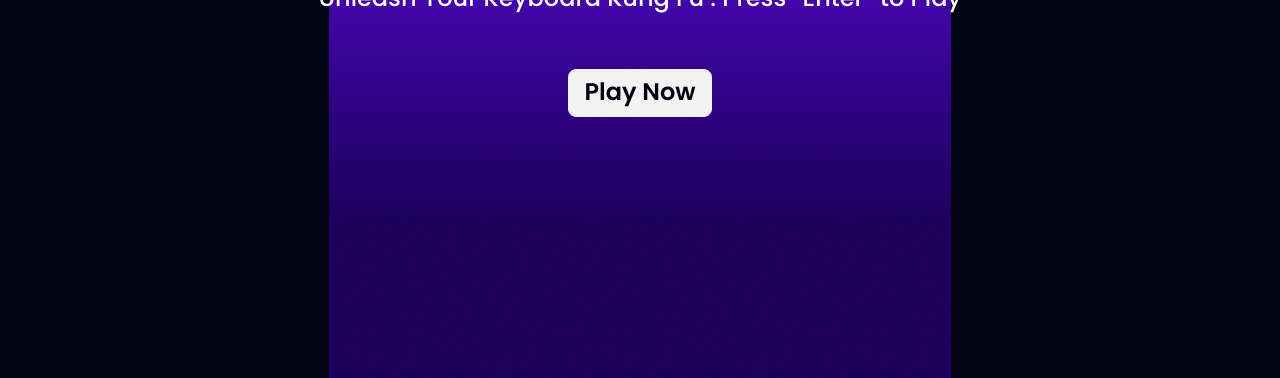
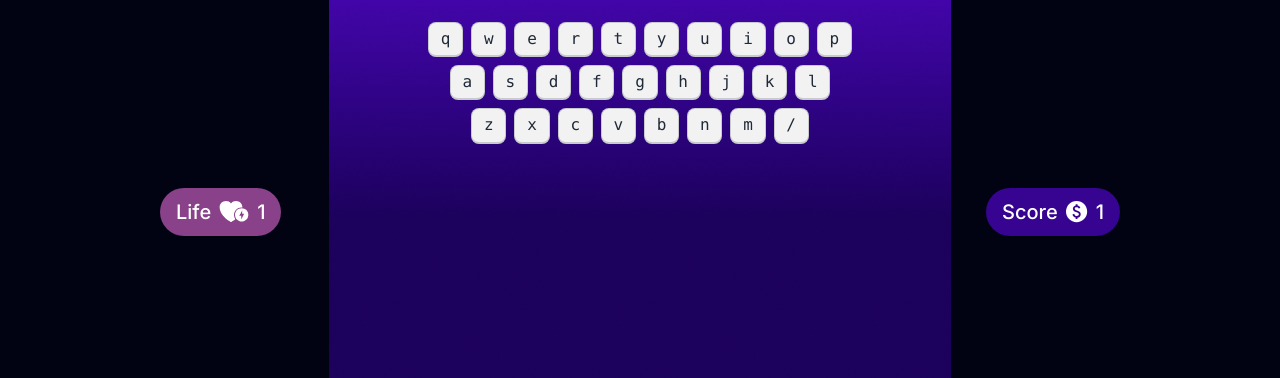
Before and after one commit to theabsparrow/Alfa-clash, a plain HTML site: page index.html in a window 1280 px wide. Shown: the part 422-800 px from the top of the page. Drawn offline with nearby package versions, Linux system fonts and the light colour scheme.

Commit message:
playground finished

```diff
--- a/index.html
+++ b/index.html
@@ -50,14 +50,102 @@
     <!-- main section starts -->
     <main class="bg-[#010313] bg-[url(images/background.png)] min-h-screen bg-no-repeat bg-center">
         <!-- start section starts -->
-        <section class="flex flex-col items-center justify-center pt-[150px]">
-            <h1 class="text-white text-[170px] leading-[256px] font-anton">ALPHABET CLASH</h1>
-            <p class="text-white text-[24px] font-poppins font-medium leading-[120%] mb-[56px]">Unleash Your Keyboard Kung Fu : Press “Enter” to Play</p>
+        <section class="flex flex-col items-center justify-center pt-[200px] lg:pt-[150px] hidden">
+            <h1 class="text-white text-[65px] lg:text-[170px] leading-[55px] lg:leading-[256px] font-anton">ALPHABET
+                CLASH</h1>
+            <p
+                class="text-white text-center text-[24px] font-poppins font-medium leading-[120%] mb-8 lg:mb-[56px] mt-7 lg:mt-0">
+                Unleash Your Keyboard Kung Fu : Press “Enter” to Play</p>
             <div>
-                <button class="btn text-[#010313] text-[24px] font-semibold font-poppins leading-[120%]">Play Now</button>
+                <button class="btn text-[#010313] text-[24px] font-semibold font-poppins leading-[120%]">Play
+                    Now</button>
             </div>
         </section>
         <!-- start section ends -->
+
+        <!-- playground section starts -->
+        <section>
+
+            <div class="flex flex-col items-center pt-10 lg:pt-24">
+                <!-- artboard section starts -->
+                <div
+                    class="artboard artboard-horizontal phone-6 border-[20px] border-[#010313CC] rounded-2xl bg-[#FFFFFFB3] hidden lg:flex flex-col">
+                    <div class="flex justify-center">
+                        <p class="text-lg font-poppins font-medium text-white bg-[#2F2941] px-6 py-3 rounded-b-xl">Don't
+                            watch keyboard while playing...</p>
+                    </div>
+                    <div class="flex justify-center">
+                        <p class="text-[#010313] text-[128px] font-semibold font-poppins">Y</p>
+                    </div>
+                </div>
+                <!-- artboard for small device -->
+                <div
+                    class="artboard artboard-horizontal phone-0 border-[10px] border-[#010313CC] rounded-2xl bg-[#FFFFFFB3] lg:hidden">
+                    <div class="flex justify-center">
+                        <p class="font-poppins font-medium text-white bg-[#2F2941] px-6 py-2 rounded-b-xl">Don't
+                            watch keyboard while playing...</p>
+                    </div>
+                    <div class="flex justify-center">
+                        <p class="text-[#010313] text-[90px] font-semibold font-poppins">Y</p>
+                    </div>
+                </div>
+                <!-- artboard sectione ends -->
+
+                <!-- keyboard section starts-->
+                <div class="mt-8 lg:mt-6 space-y-2 ">
+                    <div class="flex justify-center gap-1 my-1 w-full lg:space-x-1">
+                        <kbd class="kbd">q</kbd>
+                        <kbd class="kbd">w</kbd>
+                        <kbd class="kbd">e</kbd>
+                        <kbd class="kbd">r</kbd>
+                        <kbd class="kbd">t</kbd>
+                        <kbd class="kbd">y</kbd>
+                        <kbd class="kbd">u</kbd>
+                        <kbd class="kbd">i</kbd>
+                        <kbd class="kbd">o</kbd>
+                        <kbd class="kbd">p</kbd>
+                    </div>
+                    <div class="flex justify-center gap-1 my-1 w-full lg:space-x-1">
+                        <kbd class="kbd">a</kbd>
+                        <kbd class="kbd">s</kbd>
+                        <kbd class="kbd">d</kbd>
+                        <kbd class="kbd">f</kbd>
+                        <kbd class="kbd">g</kbd>
+                        <kbd class="kbd">h</kbd>
+                        <kbd class="kbd">j</kbd>
+                        <kbd class="kbd">k</kbd>
+                        <kbd class="kbd">l</kbd>
+                    </div>
+                    <div class="flex justify-center gap-1 my-1 w-full lg:space-x-1">
+                        <kbd class="kbd">z</kbd>
+                        <kbd class="kbd">x</kbd>
+                        <kbd class="kbd">c</kbd>
+                        <kbd class="kbd">v</kbd>
+                        <kbd class="kbd">b</kbd>
+                        <kbd class="kbd">n</kbd>
+                        <kbd class="kbd">m</kbd>
+                        <kbd class="kbd">/</kbd>
+                    </div>
+                </div>
+                <!-- keyboard section ends -->
+
+                <!-- score and lifeline section starts -->
+                <div class="mt-11 w-3/4 flex gap-[80px] lg:gap-0 lg:justify-between">
+                    <button class="btn bg-[#894189] border-none text-white font-inter font-medium text-xl rounded-full">
+                        Life
+                        <img src="./images/heart.svg" alt="heart">
+                        <span>1</span>
+                    </button>
+                    <button class="btn bg-[#360490] border-none text-white font-inter font-medium text-xl rounded-full">
+                        Score
+                        <img src="./images/dollar.svg" alt="dollar">
+                        <span>1</span>
+                    </button>
+                </div>
+                <!-- score and lifeline section ends -->
+            </div>
+        </section>
+        <!-- playground section ends -->
     </main>
     <!-- main section ends -->
 </body>
```
Also changed, not shown: images/dollar.svg (added), images/heart.svg (added).
